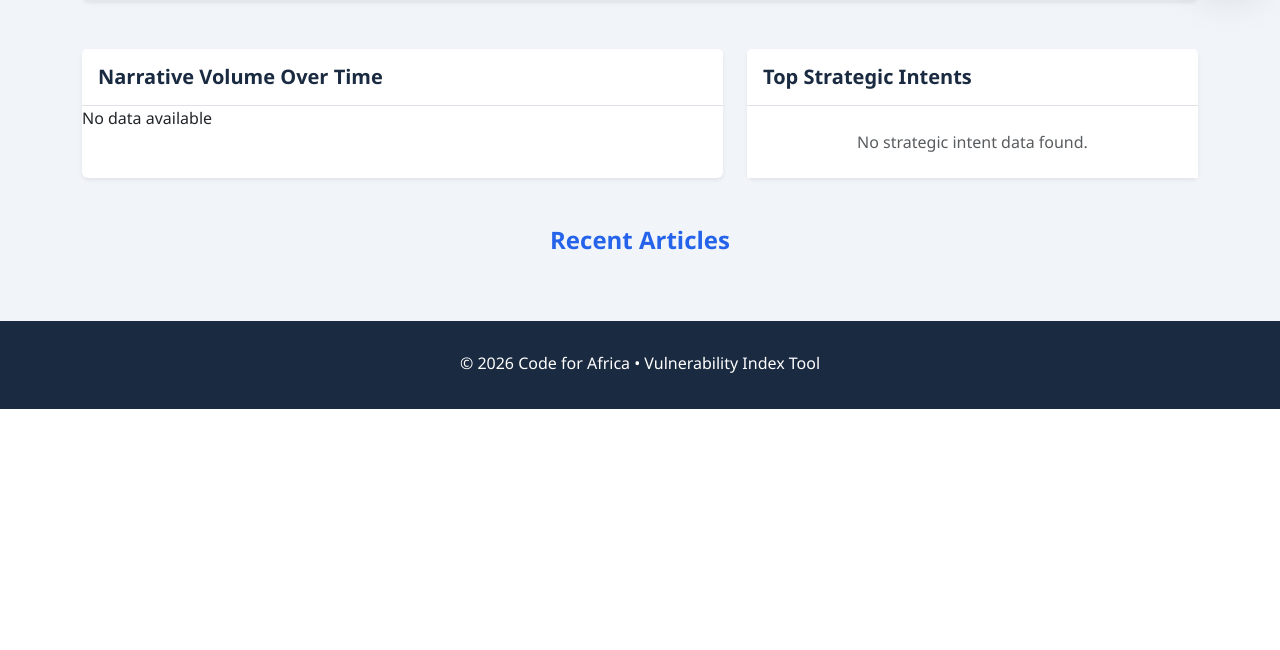
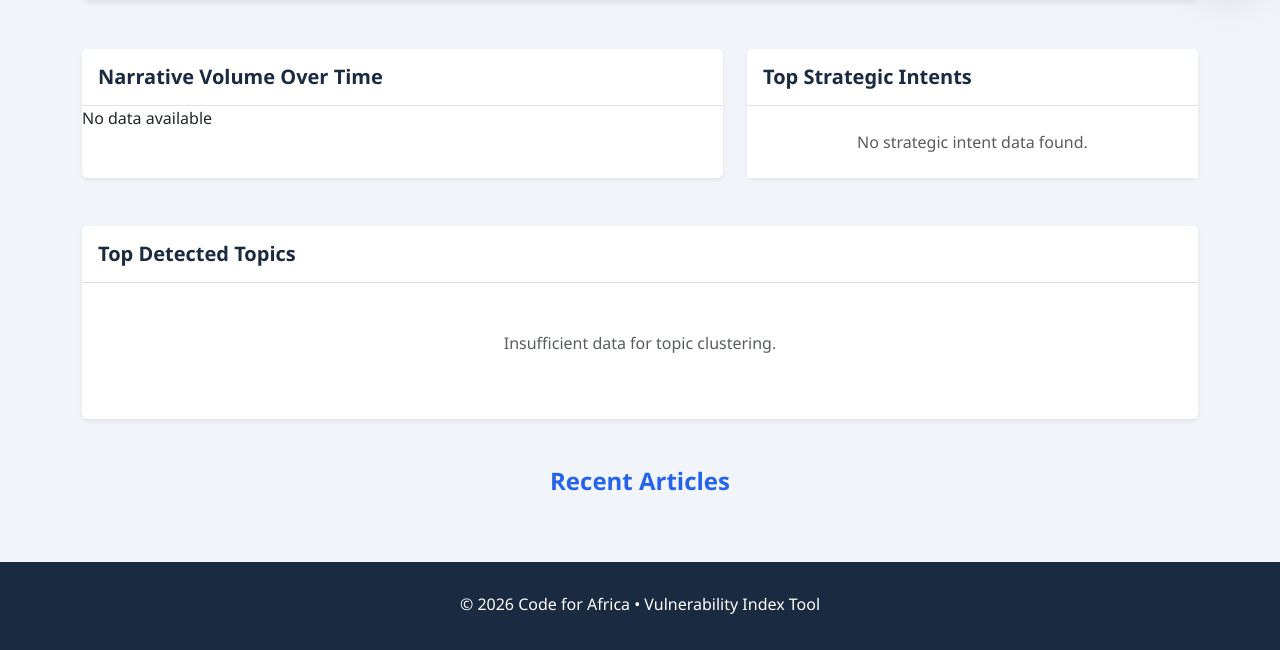
Before and after one commit to CodeForAfrica/VI, a Django app: page /vi/ in a window 1280 px wide. Shown: the part 804-1454 px from the top of the page. Before the commit the page ends 1213 px from the top, so only its background shows below. Run offline with Django 4.2, Linux system fonts and the light colour scheme; data that the repository does not hold is empty.

Commit message:
Update overview.html

```diff
--- a/dashboard/templates/overview.html
+++ b/dashboard/templates/overview.html
@@ -182,7 +182,18 @@
         </div>
     </div>
 </div>
-
+<div class="row g-4 mb-5">
+    <div class="col-12">
+        <div class="card shadow-sm border-0 h-100">
+            <div class="card-header bg-white py-3 border-bottom">
+                <h5 class="mb-0 fw-bold" style="color: var(--navy-dark);"> Top Detected Topics</h5>
+            </div>
+            <div class="card-body p-0">
+                {% if topic_cluster_chart %}{{ topic_cluster_chart|safe }}{% else %}<div class="p-5 text-center text-muted">Topic clustering is shown for the overall dataset without filters.</div>{% endif %}
+            </div>
+        </div>
+    </div>
+</div>
 <h4 class="mb-4 text-center fw-bold mt-5" style="color: var(--action-blue);">Recent Articles</h4>
 <div class="row g-4 mb-3">
     {% for article in page_obj %}
```
